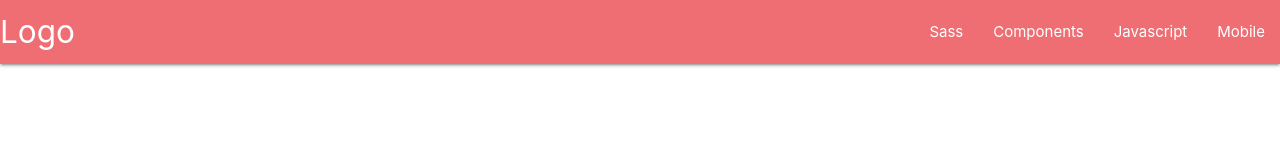
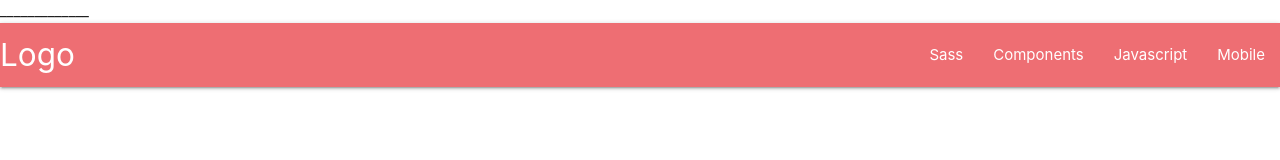
Before and after one commit to amseinn/start, a plain HTML site: page index.html in a window 1280 px wide. Drawn offline with Linux system fonts and the light colour scheme.

Commit message:
5th step

```diff
--- a/index.html
+++ b/index.html
@@ -12,11 +12,14 @@
     </style>
 </head>
 <body>
+  _____________
+
    <!-- ________navbar station ________start__________ -->
    <nav>
     <div class="nav-wrapper">
       <a href="#!" class="brand-logo">Logo</a>
-      <a href="#" data-target="mobile-demo" class="sidenav-trigger"><i class="material-icons">add_to_photos</i></a>
+      <a href="#" data-target="mobile-demo" class="sidenav-trigger"><i class="material-icons">add_to_photos
+      </i></a>
       <ul class="right hide-on-med-and-down">
         <li><a href="sass.html">Sass</a></li>
         <li><a href="badges.html">Components</a></li>
```
